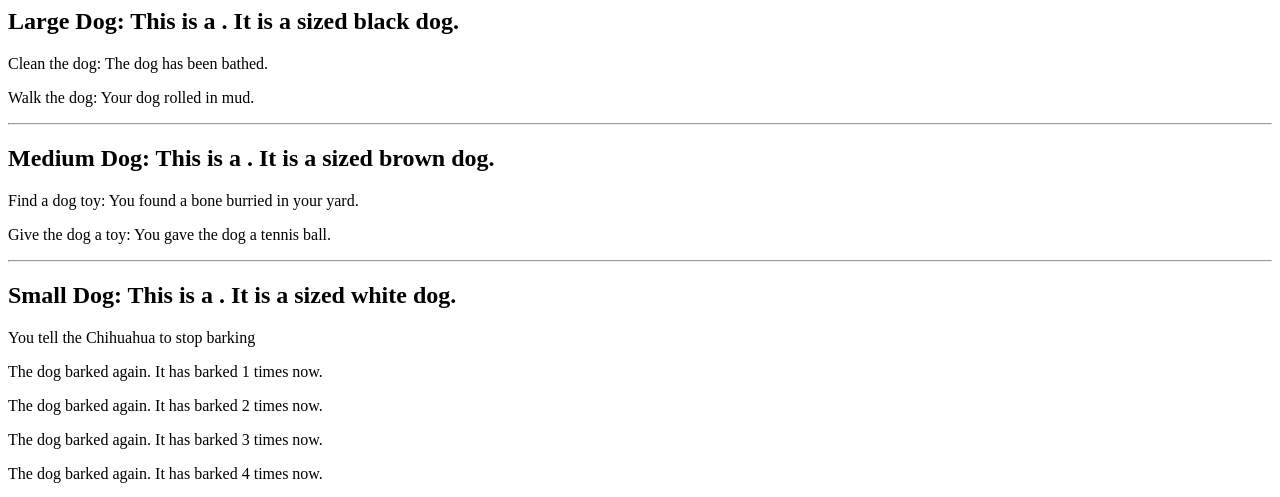
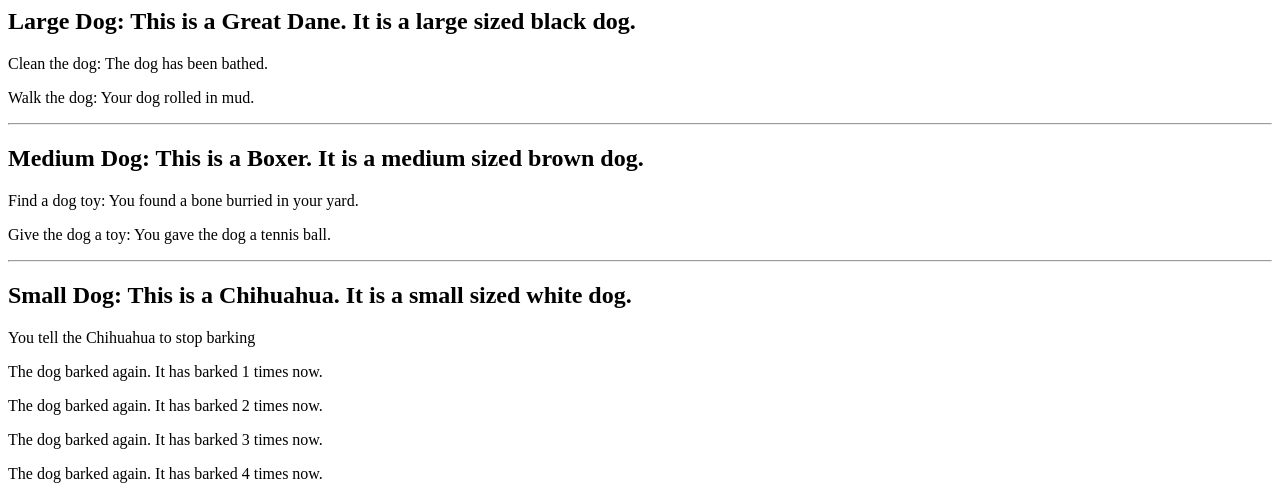
Before and after one commit to Arachidis/web250, a PHP site: page /inheritance.php in a window 1280 px wide. Shown: the top 497 px of the page. Run offline with PHP 8.4, Linux system fonts and the light colour scheme.

Commit message:
Finished the Inheritance modification

```diff
--- a/asgn02/inheritance.php
+++ b/asgn02/inheritance.php
@@ -1,34 +1,40 @@
 <?php
 
 class Dog {
-  private $breed_name;
+  public $breed_name;
   public $color;
-  private $size;
+  protected $size;
   protected $food;
+
+  public function getInfo() {
+    return 'This is a '. $this->breed_name.'. It is a '. $this->size.' sized '. $this->color.' dog.';
+  }
+//Get set method for the food and coat color
+
+  public function setFoodAmount($food) {
+    $this->food = $food;
+  }
 
   public function getFoodAmount()  {
     return $this->food.' cups of kibble.';
   }
 
-  public function getInfo() {
-    return 'This is a '. $this->breed_name.'. It is a '. $this->size.' sized '. $this->color.' dog.';
-  }
-//Get set method for the breed name
-  public function setBreedName($name) {
-    $this->breed_name = $name;
+  public function setColor($color) {
+    $this->color = $color;
   }
 
-  public function getBreedName($name) {
-    return 'The breed is '.$this->breed_name.'.';
+  public function getColor() {
+    return 'The dog is now colored '.$this->color.'.';
   }
 }
 
 class LargeBreed extends Dog {
   //Large breed class
   protected $size = 'large';
-  public $food = 3;
-  public $dirt;
+  protected $food = 3;
+  private $dirt = 'dirty';
 
+  //These methods already act as a get/set
  public function Clean()  {
     if ($this->dirt == "dirty") {
       $this->dirt = 'clean';
@@ -53,7 +59,7 @@
   //Medium breed class
   protected $size = 'medium';
   protected $food = 2;
-  public $toy = 'stick';
+  private $toy = 'stick';
 
   public function giveToy()  {
     //Randomize the toy that is given
@@ -68,6 +74,13 @@
 
   public function collectToy() {
     return 'You found a '. $this->toy .' burried in your yard.';
+  }
+  //Get set for the toy
+  public function setToy($toy) {
+    $this->toy = $toy;
+  }
+  public function getToy() {
+    return 'You have a '. $this->toy .'.';
   }
 }
 
@@ -92,20 +105,19 @@
 $large_dog = new LargeBreed();
 $med_dog = new MediumBreed();
 $small_dog = new SmallBreed();
-
+//Changed to use get/set methods
 //Large dog
 $large_dog->breed_name = 'Great Dane';
-$large_dog->color = 'black';
-$large_dog->dirt = 'dirty';
+$large_dog->setColor('black');
 
 //Medium dog
 $med_dog->breed_name = 'Boxer';
-$med_dog->color = 'brown';
-$med_dog->toy = 'bone';
+$med_dog->setColor('brown');
+$med_dog->setToy('bone');
 
 //Small dog
 $small_dog->breed_name = 'Chihuahua';
-$small_dog->color = 'white';
+$small_dog->setColor('white');
 
 
 //Use methods in the classes
@@ -129,6 +141,4 @@
 echo('<p>The '.$med_dog->breed_name.' gets '.$med_dog->getFoodAmount().'</p>');
 echo('<p>The '.$small_dog->breed_name.' gets '.$small_dog->getFoodAmount().'</p>');
 
-
-
 //EOF
```
